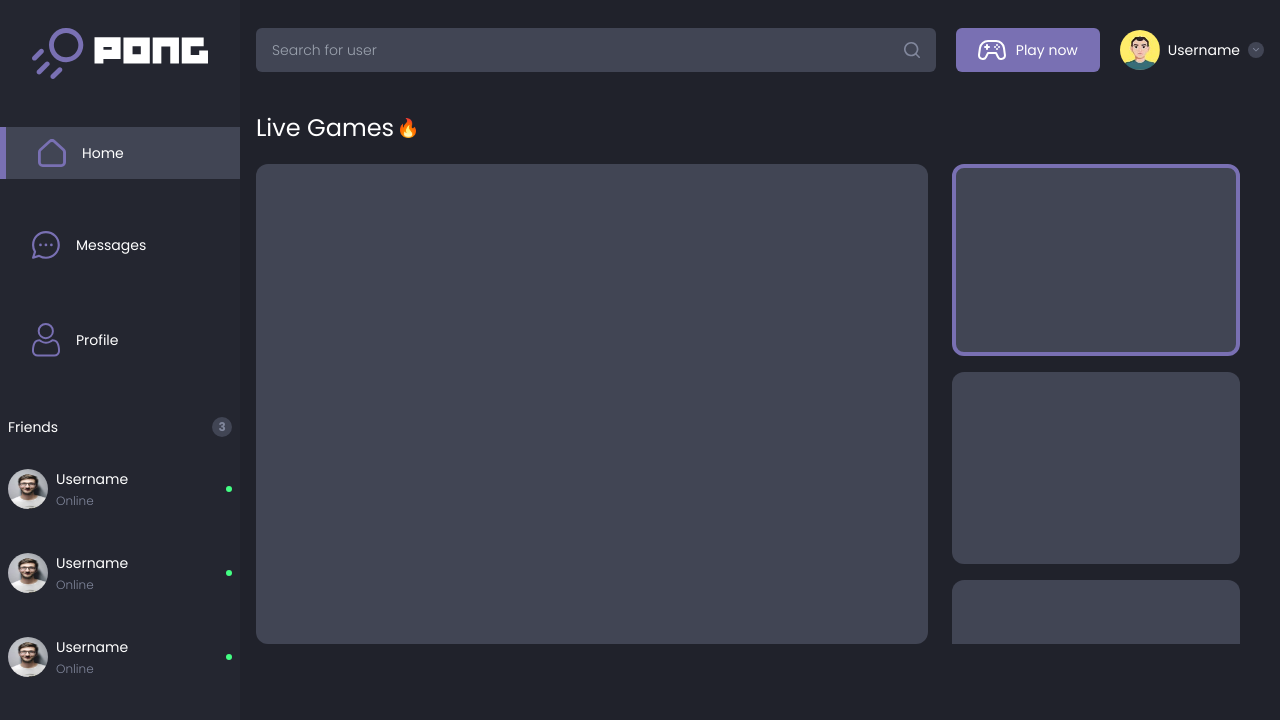
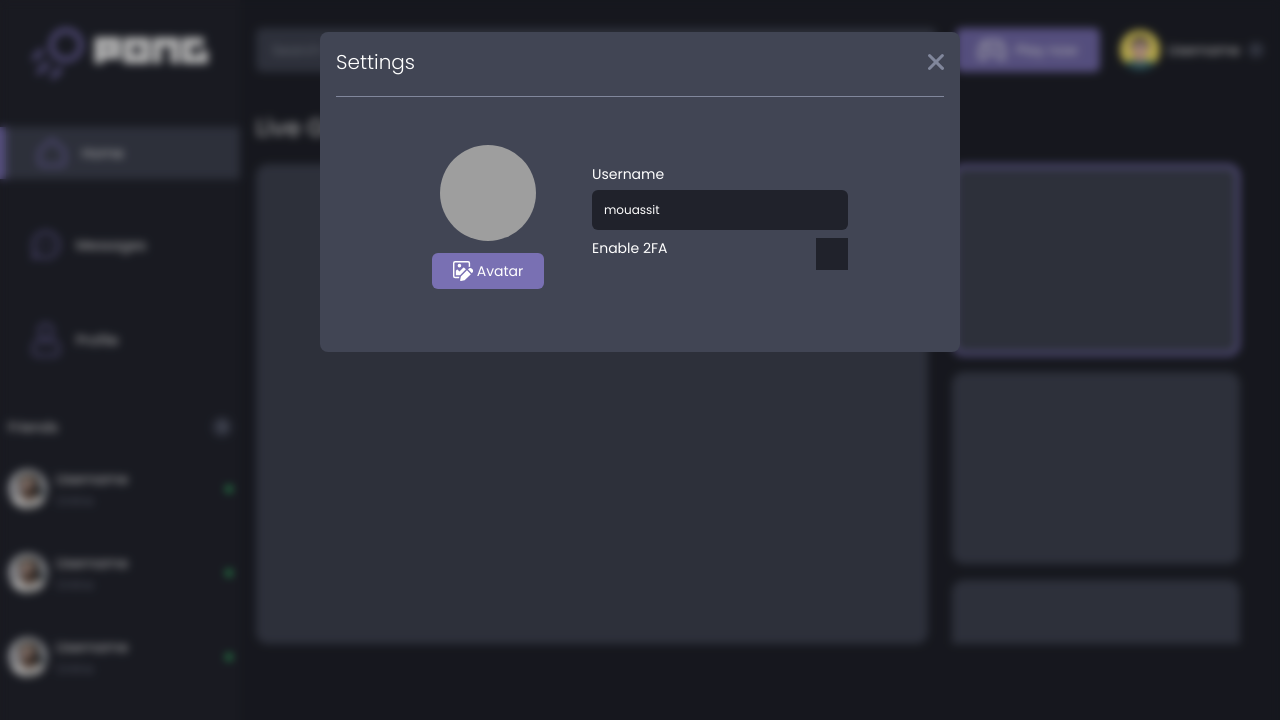
Before and after one commit to DNightOwl/42-ft-transcendence, a React (Create React App) app: page /Messages in a window 1280 px wide. Shown: the top 720 px of the page. Built offline with nearby package versions, Linux system fonts and the light colour scheme; grey boxes are pictures that could not be loaded.

Commit message:
add modal

```diff
--- a/src/components/Items/Icons.tsx
+++ b/src/components/Items/Icons.tsx
@@ -296,3 +296,34 @@ export function LogoutIcon(props:typeProps){
 </svg>
   )
 }
+
+export function CloseIcon(props:typeProps){
+  return (
+    <svg xmlns="http://www.w3.org/2000/svg" viewBox="0 0 25.432 25.139" className={props.edit}>
+  <g id="Group_179" data-name="Group 179" transform="translate(0 -1.844)">
+    <g id="Group_178" data-name="Group 178" transform="translate(0.001 1.844)">
+      <g id="close1" transform="translate(0 0)">
+        <path id="Path_58" data-name="Path 58" d="M2.411,27.547A2.409,2.409,0,0,1,.7,26.969a2.409,2.409,0,0,1,0-3.4L21.152,3.121A2.409,2.409,0,0,1,24.669,6.4L4.1,26.969A2.409,2.409,0,0,1,2.411,27.547Z" transform="translate(-0.001 -2.421)"/>
+        <path id="Path_59" data-name="Path 59" d="M24.245,26.97a2.409,2.409,0,0,1-1.686-.7L2.107,5.82a2.409,2.409,0,0,1,3.4-3.4L26.076,22.875a2.409,2.409,0,0,1,.112,3.4q-.054.058-.112.112a2.409,2.409,0,0,1-1.831.578Z" transform="translate(-1.407 -1.844)"/>
+      </g>
+    </g>
+  </g>
+</svg>
+  )
+}
+
+export function EditAvatarIcon(props:typeProps){
+  return(
+      <svg xmlns="http://www.w3.org/2000/svg" viewBox="0 0 28.025 28" className={props.edit}>
+<g id="Group_408" data-name="Group 408" transform="translate(-2 -2)">
+  <g id="Group_407" data-name="Group 407">
+    <circle id="Ellipse_16" data-name="Ellipse 16" cx="2.5" cy="2.5" r="2.5" transform="translate(8.5 6)"/>
+    <path id="Path_79" data-name="Path 79" d="M17.7,11.3a.967.967,0,0,0-1.4,0L11,16.6,8.7,14.3a.967.967,0,0,0-1.4,0L6,15.6V22h5.8l.1-.1,8.2-8.2Z"/>
+    <path id="Path_80" data-name="Path 80" d="M4,23V5A1.075,1.075,0,0,1,5,4H23a1.075,1.075,0,0,1,1,1v5.5a6.465,6.465,0,0,1,2-.4V5a2.946,2.946,0,0,0-3-3H5A2.946,2.946,0,0,0,2,5V23a2.946,2.946,0,0,0,3,3h5.5l.4-2H5a.945.945,0,0,1-1-1Z"/>
+    <path id="Path_81" data-name="Path 81" d="M28.9,13.1a3.8,3.8,0,0,0-5.4,0l-.5.5L28.4,19l.5-.5A3.8,3.8,0,0,0,28.9,13.1Z"/>
+    <path id="Path_82" data-name="Path 82" d="M13.3,23.3a2.186,2.186,0,0,0-.3.5l-1,5a.806.806,0,0,0,.3.9,1.4,1.4,0,0,0,.9.3l5-1a.55.55,0,0,0,.5-.3L27,20.4,21.6,15Z"/>
+  </g>
+</g>
+</svg>
+  )
+}
--- /dev/null
+++ b/src/components/Items/Modal.tsx
@@ -0,0 +1,38 @@
+import React from "react";
+import { CloseIcon } from "./Icons";
+
+interface Props {
+    children: JSX.Element | JSX.Element[] | string,
+    edit?:string
+    width?:string
+    height?:string
+
+  };
+
+  export function Modal({children,width,height}:Props){
+    let size={"width":width,"height":height}
+    return(
+        <div className="absolute left-0 top-0 flex justify-center bg-black/30 w-full h-full backdrop-blur-sm">
+            <div className="bg-shape mt-8 rounded-lg flex flex-col p-4" style={size}>
+                {children}
+            </div>
+        </div>
+    )
+}
+
+export function ModalHeader({children}:Props){
+    return(
+        <div className="flex items-center w-full justify-between border-secondaryText pb-5" style={{"borderBottom":"1px solid #81879C"}}>
+            <div className="text-primaryText text-xl font-light">{children}</div>
+            <button className="w-4 h-4 rounded-full">
+                <CloseIcon edit="w-full h-full fill-secondaryText"/>
+            </button>
+        </div>
+    )
+}
+
+export function ModalBody({children}:Props){
+    return(
+        <div className="flex justify-center h-full">{children}</div>
+    )
+}
--- a/src/components/Items/Navigation/NavigationDesktop/HeaderNav.tsx
+++ b/src/components/Items/Navigation/NavigationDesktop/HeaderNav.tsx
@@ -2,7 +2,8 @@ import React from 'react';
 import {SearchIcon, ControllerIcon, ArrowDownIcon,ArrowUpIcon,SettingsNavIcon,LogoutIcon} from '../../Icons';
 import UserPicture from '../../../../assets/user.jpg';
 import {useState} from 'react'
-
+import {Modal,ModalHeader,ModalBody} from '../../Modal';
+import SettingsBody from '../../SettingsBody';
 
 interface typeProps{
     messages:boolean,
@@ -50,6 +51,14 @@ export default function HeaderNav({messages,chatState}:typeProps) {
                     }
                 </div>
             </div>
+            <Modal width='40rem' height='20rem'>
+                <ModalHeader>
+                    Settings
+                </ModalHeader>
+                <ModalBody>
+                    <SettingsBody />
+                </ModalBody>
+            </Modal>
         </section>
     ):null
   )
--- /dev/null
+++ b/src/components/Items/SettingsBody.tsx
@@ -0,0 +1,34 @@
+import React from "react";
+import { EditAvatarIcon } from "./Icons";
+
+export default function SettingsBody(){
+    return (
+        <div className="flex items-center">
+            <div className="flex items-center gap-12 ">
+                <div className="flex flex-col items-center gap-3">
+                    <img src="https://cdn.intra.42.fr/users/2cc53519ab737304bcdd74e4125c3e61/mouassit.jpg" alt="User" className="w-24 h-24 rounded-full" />
+                    <button className="bg-primary text-primaryText text-sm p-2 w-28 flex justify-center items-center gap-1 rounded-md">
+                        <EditAvatarIcon edit="w-5 h-5 fill-primaryText" />
+                        <span>Avatar</span>
+                    </button>
+                </div>
+                <div className="flex flex-col gap-2 justify-start">
+                    <div className="flex flex-col gap-1.5 w-64">
+                        <label htmlFor="Username" className="text-sm text-primaryText">Username</label>
+                        <input type="text" className="bg-body p-3 rounded-md text-xs text-primaryText outline-none" value={"mouassit"} />
+                    </div>
+                    <div className="flex justify-between">
+                        <span className="text-sm text-primaryText">Enable 2FA</span>
+                        <button className="w-8 h-8 bg-body">
+                            <span className="w-10 h-10  bg-body"></span>
+                        </button>
+                    </div>
+                    {/* <div className="flex items-center gap-3">
+                        <button className="bg-shape shadow text-sm p-2 rounded-md text-primaryText flex-1">Cancel</button>
+                        <button className="bg-primary text-sm p-2 rounded-md text-primaryText flex-1">Save</button>
+                    </div> */}
+                </div>
+            </div>
+        </div>
+    )
+}
```
Also changed, not shown: 1 other file (tests, documents, lock files or other folders).
